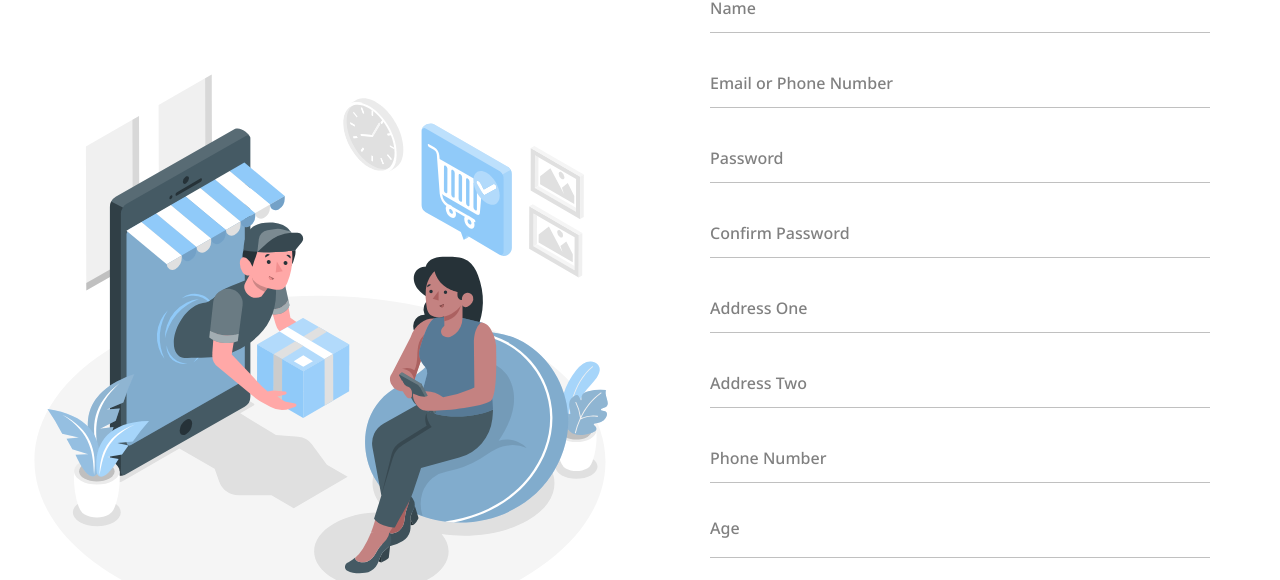
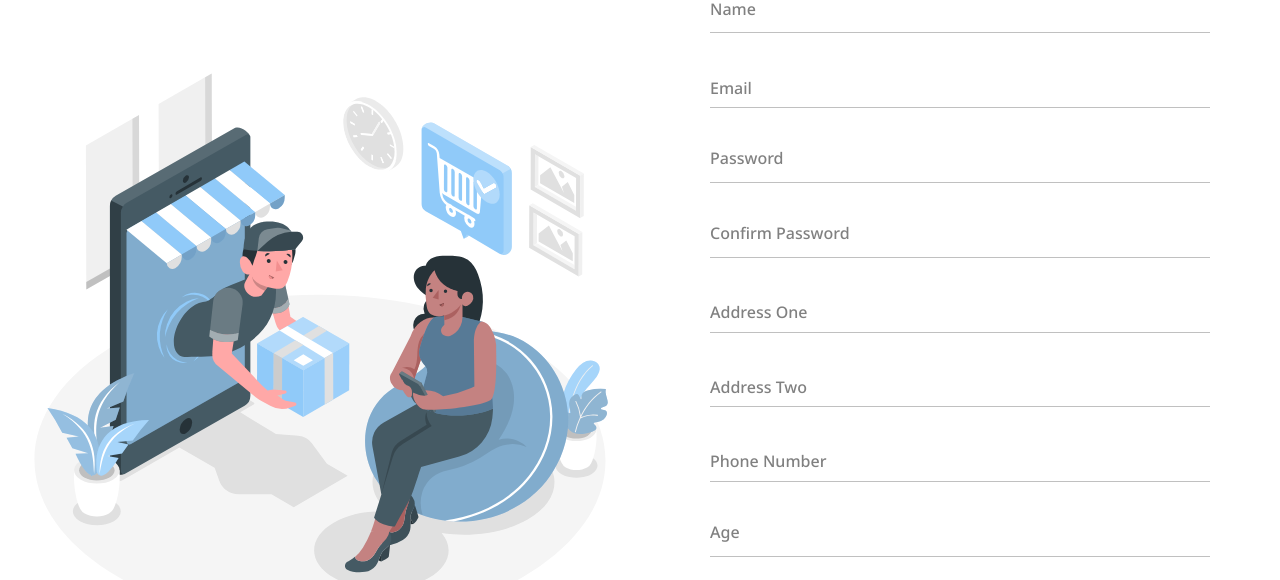
Before and after one commit to YassenMohamedRashad/Metromart, a React (Create React App) app: page /Metromart/signup in a window 1280 px wide. Shown: the part 287-867 px from the top of the page. Built offline with nearby package versions, Linux system fonts and the light colour scheme.

Commit message:
validation on signup page

```diff
--- a/package.json
+++ b/package.json
@@ -7,6 +7,7 @@
     "@testing-library/jest-dom": "^5.17.0",
     "@testing-library/react": "^13.4.0",
     "@testing-library/user-event": "^13.5.0",
+    "axios": "^1.6.5",
     "bootstrap": "^5.3.2",
     "react": "^18.2.0",
     "react-bootstrap": "^2.9.2",
--- a/src/Components/AccountDetails.jsx
+++ b/src/Components/AccountDetails.jsx
@@ -3,14 +3,11 @@ import "../assets/css/AccountDetails.css";
 
 
 function AccountDetails() {
-    const [firstname, setFirstname] = useState('');
-    const changeFirstname = event => {
-        setFirstname(event.target.value);
+    const [name, setName] = useState('');
+    const changeName = event => {
+        setName(event.target.value);
     };
-    const [secondname, setSecondname] = useState('');
-    const changeLastname = event => {
-        setSecondname(event.target.value);
-    };
+
 
     return (
         <>
@@ -22,7 +19,7 @@ function AccountDetails() {
                             <a href="/Metromart/AccountDetails" className='text-black text-decoration-none'>My Account</a>
                         </div>
                         <div>
-                            <p>Welcome! <span className='text-danger'>{firstname} {secondname}</span></p>
+                            <p>Welcome! <span className='text-danger'>{name}</span></p>
                         </div>
                     </div>
                 </div>
@@ -45,27 +42,30 @@ function AccountDetails() {
 
                     <div className='col-8 manage-my-account mt-5 '>
                         <form method='post' class="shadow rounded p-5">
-                            <h4 className=' text-danger '>Edit Your Profile</h4>
-                            <div className="d-flex justify-content-between mt-3">
+                            <h3 className=' text-danger '>Edit Your Profile</h3>
+                            <div className="d-flex justify-content-between mt-5">
                                 <div>
-                                    <label htmlFor="FirstName" className='fw-bold'>First Name</label>
-                                    <input type="text" name="firstname" className='form-control text-black shadow-sm bg-light text-secondary border-0 mt-2  account-inputs ' placeholder='First Name' onChange={changeFirstname} />
+                                    <label htmlFor="Name" className='fw-bold'>Name</label>
+                                    <input type="text" name="name" className='form-control text-black shadow-sm bg-light text-secondary border-0 mt-2  account-inputs ' placeholder='Name' onChange={changeName} />
                                 </div>
                                 <div>
-                                    <label htmlFor="LastName" className='fw-bold'>Last Name</label>
-                                    <input type="text" name="lastname" className='form-control text-black shadow-sm bg-light text-secondary border-0 mt-2 account-inputs' placeholder='Second Name' onChange={changeLastname} />
+                                    <label htmlFor="Email" className='fw-bold'>Email</label>
+                                    <input type="email" placeholder='Email' name="email" className='form-control shadow-sm text-black bg-light text-secondary border-0 mt-2 account-inputs' />
                                 </div>
                             </div>
                             <div className="d-flex justify-content-between mt-3">
                                 <div>
-                                    <label htmlFor="Email" className='fw-bold'>Email</label>
-                                    <input type="email" placeholder='Email' name="email" className='form-control shadow-sm text-black bg-light text-secondary border-0 mt-2 account-inputs'/>
+                                    <label htmlFor="PhoneNumber" className='fw-bold'>Phone Number</label>
+                                    <input type="text" name="phonenumber" className='form-control text-black shadow-sm bg-light text-secondary border-0 mt-2 account-inputs' placeholder='Phone Number' />
                                 </div>
                                 <div>
-                                    <label htmlFor="Adress" className='fw-bold'>Address</label>
-                                    <input type="text" placeholder='Address' name="address" className='form-control shadow-sm text-black bg-light text-secondary border-0 mt-2 account-inputs'/>
+                                    <label htmlFor="Adress1" className='fw-bold'>Address One</label>
+                                    <input type="text" placeholder='Address One' name="address1" className='form-control shadow-sm text-black bg-light text-secondary border-0 mt-2 account-inputs' />
                                 </div>
                             </div>
+
+                            <label htmlFor="Adress2" className='fw-bold mt-4'>Address Two</label>
+                            <input type="text" placeholder='Address Two' name="address2" className='form-control shadow-sm text-black bg-light text-secondary border-0 mt-2 address2-input' />
 
                             <label htmlFor="PasswordChanges" className='fw-bold mt-4'>Password Changes</label>
                             <input type="password" name="currentPassword" placeholder='Current Password' className='form-control text-black shadow-sm bg-light text-secondary border-0 mt-2' style={{ height: 50 }} />
--- a/src/Components/SignUp.jsx
+++ b/src/Components/SignUp.jsx
@@ -1,14 +1,49 @@
 import "../assets/css/signup.css";
 import signupImage from "../assets/images/signup.svg";
 import googleLogo from "../assets/images/google-icon.svg";
-import { useState } from "react";
+import { useEffect, useState } from "react";
+import axios from "axios";
 
 function Login() {
 	const [address2, setAddress2] = useState('')
-
 	const handleChange = (e) => {
 		setAddress2(e.target.value);
 	}
+
+	// Validatoin
+	const [error_pass, setError_pass] = useState("")
+	const [error_email, setError_email] = useState("")
+	const [error_phonenumber, setError_phonenumber] = useState("")
+	const handleSubmit = (e) => {
+		e.preventDefault();
+		// password validation
+		const password = e.target.password.value;
+		const confirmPassword = e.target.confirmpassword.value;
+		if (password !== confirmPassword) {
+			setError_pass("Password not matched")
+		} else{
+			setError_pass("")
+		}
+
+		// email validation
+		const email = e.target.email.value;
+		const emailRegex = /^[a-zA-Z0-9._%+-]+@[a-zA-Z0-9.-]+\.[a-zA-Z]{2,}$/;
+		if (!emailRegex.test(email)) {
+			setError_email("Enter Valid Email")
+		} else {
+			setError_email("")
+		}
+
+		// phonenumber validation
+		const phoneNumber = e.target.phonenumber.value;
+		const phoneNumberRegex = /^[0-9]{10}$/;
+		if (!phoneNumberRegex.test(phoneNumber)) {
+			setError_phonenumber("Enter Valid Phone Number")
+		} else {
+			setError_phonenumber("")
+		}
+
+	};
 
 	return (
 		<div className="container-fluid mb-5">
@@ -20,7 +55,7 @@ function Login() {
 				<div className="col-5 col-md-6 justify-content-center d-flex">
 					<div className="mt-5 mb-5">
 						<h1 className="fw-bolder">	Create an Account</h1>
-						<form action="post" className="form signup-form " >
+						<form action="post" className="form signup-form " onSubmit={handleSubmit}>
 							<h5>Enter your Details Below</h5>
 							{/* Name input */}
 
@@ -30,11 +65,13 @@ function Login() {
 
 							{/* Email input */}
 							<input type="text" name="email" className="mt-5 email-input inputs" required />
-							<label className="email-label">Email or Phone Number</label>
+							<label className="email-label">Email</label>
+							<br />
+							<span className="text-danger mt-2 " style={{ marginLeft: 366 }}>{error_email}</span>
 							<br />
 
 							{/* Password input */}
-							<input type="password" name="password" className="mt-5 pass-input inputs" required />
+							<input type="password" name="password" className="mt-4 pass-input inputs" required />
 							<label className="pass-label">Password</label>
 							<br />
 
@@ -42,14 +79,16 @@ function Login() {
 							<input type="password" name="confirmpassword" className="mt-5 confirmpass-input inputs" required />
 							<label className="confirmpass-label">Confirm Password</label>
 							<br />
+							<span className="text-danger mt-2" style={{ marginLeft: 320 }}>{error_pass}</span>
+							<br />
 
 							{/* Address one input */}
-							<input type="text" name="address1" className="mt-5 address1-input inputs" required />
+							<input type="text" name="address1" className="mt-4 address1-input inputs" required />
 							<label className="address1-label">Address One</label>
 							<br />
 
 							{/* Address two input */}
-							<input ype="text" name="address2" className="mt-5 address2-input inputs" onChange={handleChange} />
+							<input ype="text" name="address2" className="mt-4 address2-input inputs" onChange={handleChange} />
 							<label className={`address2-label ${address2 ? 'active' : ''}`}>Address Two</label>
 							<br />
 
@@ -57,9 +96,11 @@ function Login() {
 							<input type="tel" name="phonenumber" className="mt-5 phonenumber-input inputs" required />
 							<label className="phonenumber-label">Phone Number</label>
 							<br />
+							<span className="text-danger mt-2" style={{ marginLeft: 295 }}>{error_phonenumber}</span>
+							<br />
 
 							{/* Age input */}
-							<input type="number" name="age" className="mt-5 age-input inputs" required />
+							<input type="number" name="age" className="mt-4 age-input inputs" required />
 							<label className="age-label">Age</label>
 							<br />
 
--- a/src/assets/css/AccountDetails.css
+++ b/src/assets/css/AccountDetails.css
@@ -1,39 +1,43 @@
-.account-inputs{
+.account-inputs {
   height: 50px !important;
 }
-@media screen and (maccount-inputs-width: 1400px) {
-    .account-inputs{
-        width: 350px !important;
+.address2-input{
+  height: 50px !important;
+  width: 100% !important;
+}
+
+@media screen and (min-width: 1399px) {
+  .account-inputs {
+    width: 300px !important;
   }
 }
 
-  @media screen and (min-width: 1399px) {
-    .account-inputs{
-        width: 300px !important;
-    }
-  }
 @media screen and (max-width: 1199px) {
-    .account-inputs{
+  .account-inputs {
     width: 250px !important;
   }
 }
+
 @media screen and (max-width: 991px) {
-    .account-inputs{
+  .account-inputs {
     width: 175px !important;
   }
 }
+
 @media screen and (max-width: 767px) {
-    .manage-my-account{
+  .manage-my-account {
     width: 100% !important;
   }
 }
+
 @media screen and (max-width: 575px) {
-    .account-inputs{
+  .account-inputs {
     width: 200px !important;
   }
 }
+
 @media screen and (max-width: 525px) {
-    .account-inputs{
+  .account-inputs {
     width: 175px !important;
   }
 }
--- a/src/assets/css/signup.css
+++ b/src/assets/css/signup.css
@@ -17,7 +17,7 @@
 /* Name input styling */
 .signup-form .name-label {
   position: absolute;
-  top: 70px;
+  top: 9%;
   left: 0;
   color: grey;
   pointer-events: none;
@@ -35,7 +35,7 @@
 /* Email input styling */
 .signup-form .email-label {
   position: absolute;
-  top: 145px;
+  top: 19%;
   left: 0;
   color: grey;
   pointer-events: none;
@@ -53,7 +53,7 @@
 /* Password input styling */
 .signup-form .pass-label {
   position: absolute;
-  top: 220PX;
+  top: 28%;
   left: 0;
   color: grey;
   pointer-events: none;
@@ -71,7 +71,7 @@
 /* Confirm password input styling */
 .signup-form .confirmpass-label {
   position: absolute;
-  top: 295PX;
+  top: 37.5%;
   left: 0;
   color: grey;
   pointer-events: none;
@@ -89,7 +89,7 @@
 /* address one input styling */
 .signup-form .address1-label {
   position: absolute;
-  top: 370PX;
+  top: 47.5%;
   left: 0;
   color: grey;
   pointer-events: none;
@@ -107,7 +107,7 @@
 /* address two input styling */
 .signup-form .address2-label {
   position: absolute;
-  top: 445PX;
+  top: 57%;
   left: 0;
   color: gray;
   pointer-events: none;
@@ -124,7 +124,7 @@
 /* Phonenumber input styling */
 .signup-form .phonenumber-label {
   position: absolute;
-  top: 520PX;
+  top: 66.5%;
   left: 0;
   color: grey;
   pointer-events: none;
@@ -142,7 +142,7 @@
 /* Age input styling */
 .signup-form .age-label {
   position: absolute;
-  top: 590PX;
+  top: 75.5%;
   left: 0;
   color: grey;
   pointer-events: none;
```
Also changed, not shown: 1 other file (tests, documents, lock files or other folders). Lines whose indentation alone changed are shown as unchanged.
